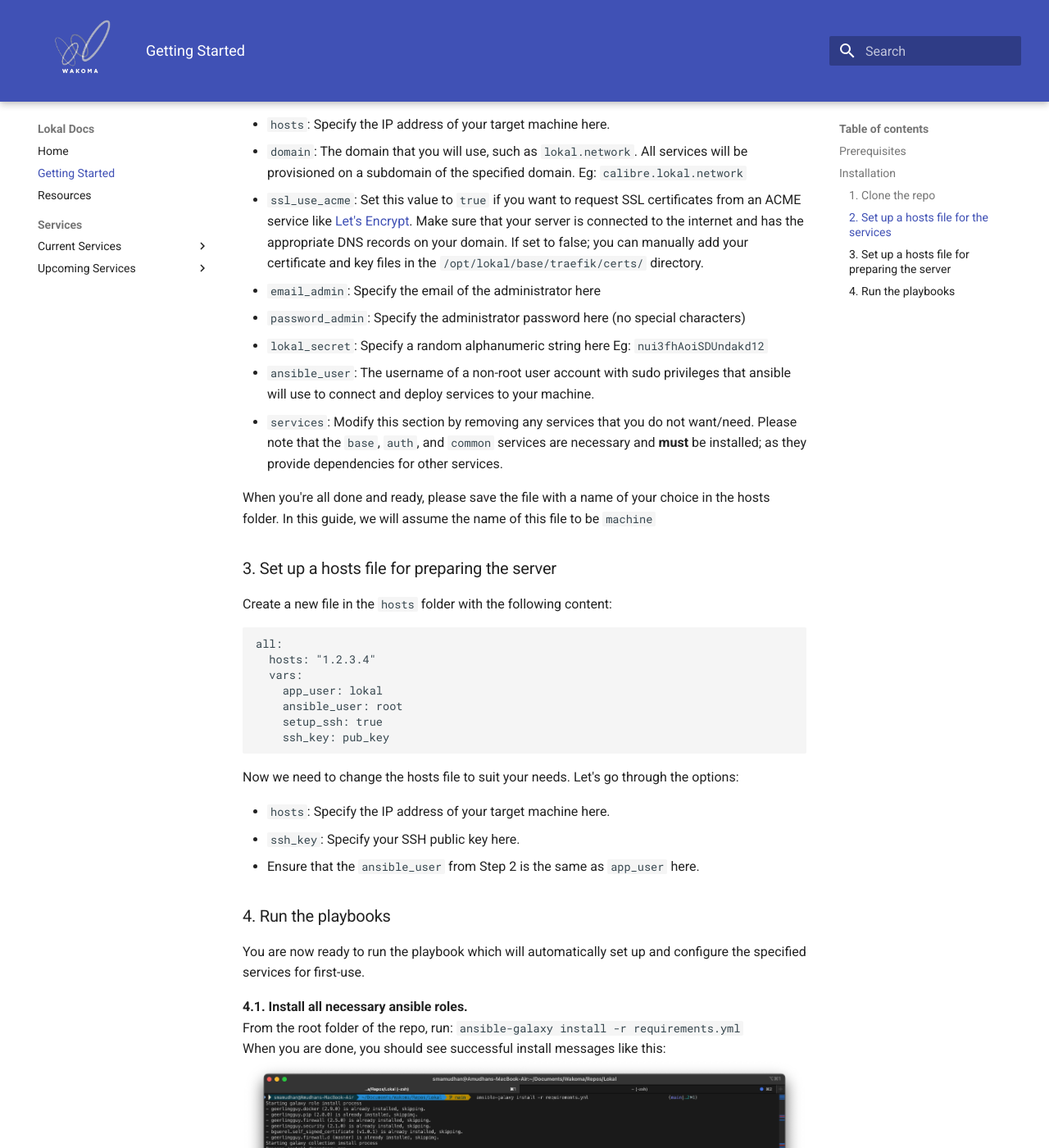
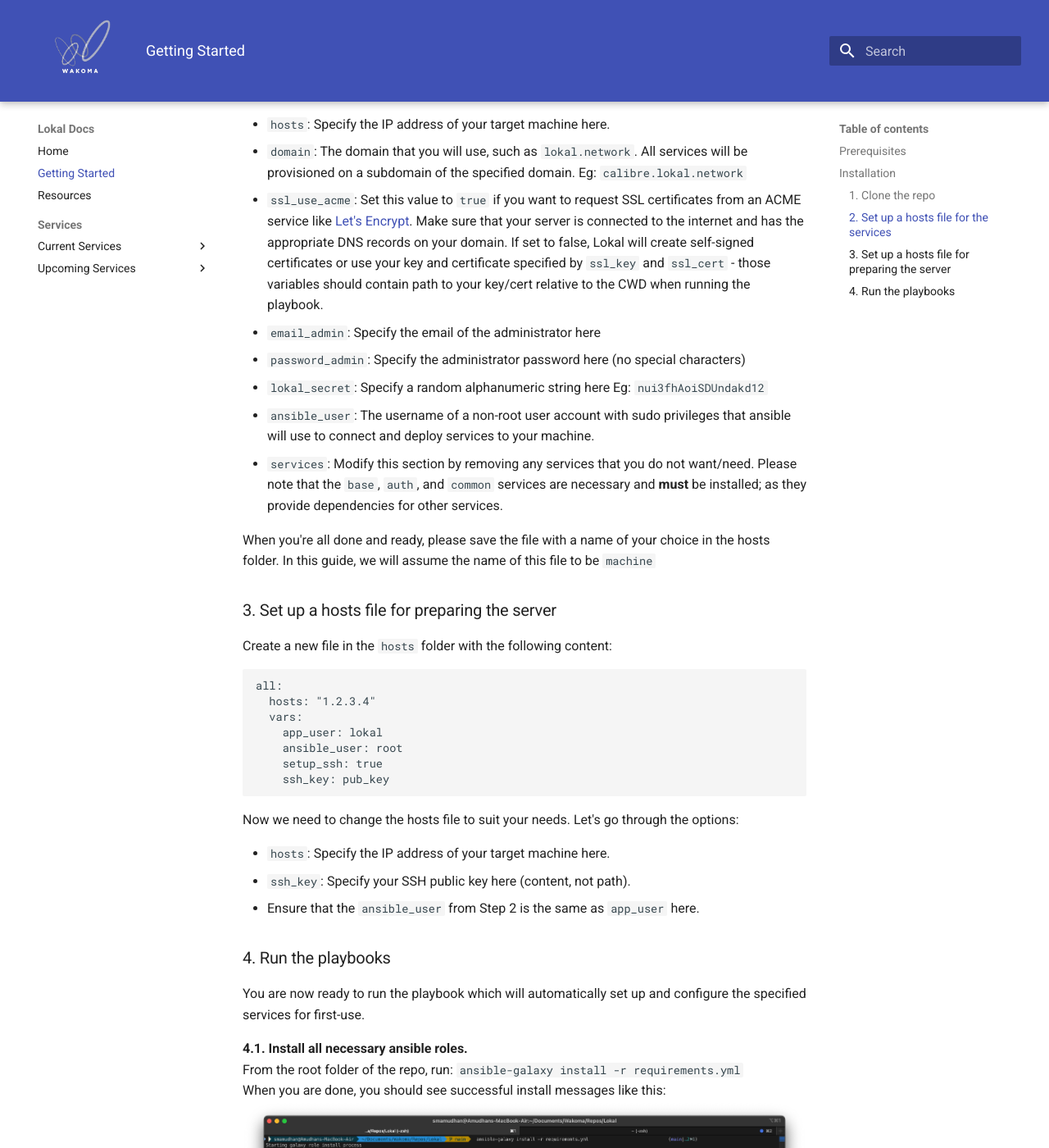
Before and after one commit to Wakoma/docs, an MkDocs documentation site: the page built from docs/gettingstarted.md, in a window 1280 px wide and 1400 px high, scrolled down 1318 px. Shown: the whole window at 82% size. Built offline with MkDocs 1.6.1 and Material for MkDocs 9.7.7, drawn with Linux system fonts in a browser that asks for light colours.

Commit message:
Update info about acme and certificates

```diff
--- a/docs/gettingstarted.md
+++ b/docs/gettingstarted.md
@@ -53,7 +53,7 @@ Now we need to change the hosts file to suit your needs. Let's go through the op
 
 - `hosts`: Specify the IP address of your target machine here.
 - `domain`: The domain that you will use, such as `lokal.network`. All services will be provisioned on a subdomain of the specified domain. Eg: `calibre.lokal.network`
-- `ssl_use_acme`: Set this value to `true` if you want to request SSL certificates from an ACME service like [Let's Encrypt](https://letsencrypt.org/). Make sure that your server is connected to the internet and has the appropriate DNS records on your domain. If set to false; you can manually add your certificate and key files in the `/opt/lokal/base/traefik/certs/` directory.
+- `ssl_use_acme`: Set this value to `true` if you want to request SSL certificates from an ACME service like [Let's Encrypt](https://letsencrypt.org/). Make sure that your server is connected to the internet and has the appropriate DNS records on your domain. If set to false, Lokal will create self-signed certificates or use your key and certificate specified by `ssl_key` and `ssl_cert` - those variables should contain path to your key/cert relative to the CWD when running the playbook.
 - `email_admin`: Specify the email of the administrator here
 - `password_admin`: Specify the administrator password here (no special characters)
 - `lokal_secret`: Specify a random alphanumeric string here Eg: `nui3fhAoiSDUndakd12`
@@ -78,7 +78,7 @@ all:
 Now we need to change the hosts file to suit your needs. Let's go through the options:
 
 - `hosts`: Specify the IP address of your target machine here.
-- `ssh_key`: Specify your SSH public key here.
+- `ssh_key`: Specify your SSH public key here (content, not path).
 - Ensure that the `ansible_user` from Step 2 is the same as `app_user` here.
 
 ### 4. Run the playbooks
```
